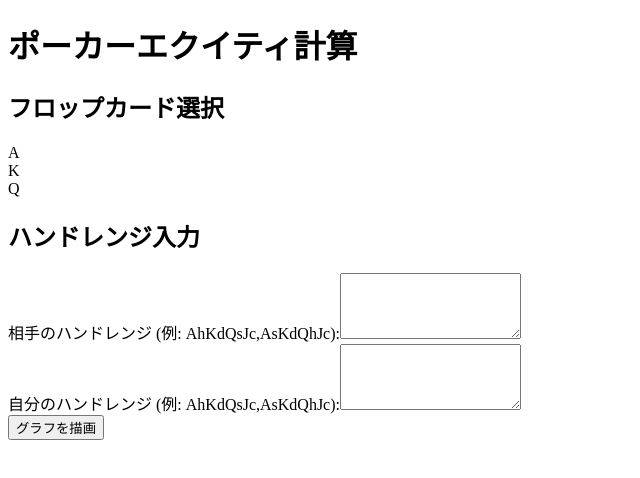
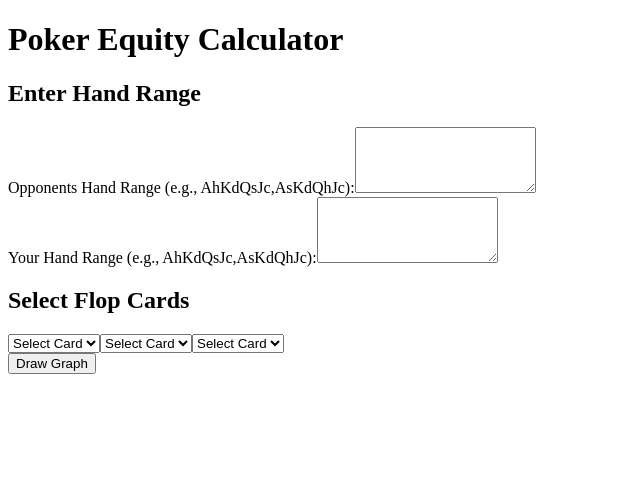
Before and after one commit to zawazawazawazawa/equity-distribution-app, a Next.js app in the folder frontend/: page / in a window 1280 px wide. Shown: the top 478 px of the page, without its empty margins (0-640 px from the left). Built offline with nearby package versions, Linux system fonts and the light colour scheme.

Commit message:
frontからflopを送信

```diff
--- a/frontend/app/page.tsx
+++ b/frontend/app/page.tsx
@@ -27,15 +27,73 @@ type ApiResponse =
   | Array<[string, number]>
   | { equity: Array<[string, number]> };
 
+type Card = {
+  rank: string;
+  suit: string;
+};
+
+const ranks = [
+  "A",
+  "K",
+  "Q",
+  "J",
+  "10",
+  "9",
+  "8",
+  "7",
+  "6",
+  "5",
+  "4",
+  "3",
+  "2",
+];
+const suits = ["h", "d", "c", "s"];
+
 export default function Home() {
-  const [selectedCard, setSelectedCard] = useState<string | null>(null);
-  const cards = ["A", "K", "Q"];
+  const [selectedCards, setSelectedCards] = useState<Card[]>([]);
   const [handRange, setHandRange] = useState("");
   const [opponentHandRange, setOpponentHandRange] = useState("");
   const [equityData, setEquityData] = useState<[string, number][]>([]);
+  const [validationError, setValidationError] = useState<string>("");
+
+  const getAvailableCards = (excludeCards: Card[]) => {
+    const availableCards: Card[] = [];
+    ranks.forEach((rank) => {
+      suits.forEach((suit) => {
+        if (
+          !excludeCards.some((card) => card.rank === rank && card.suit === suit)
+        ) {
+          availableCards.push({ rank, suit });
+        }
+      });
+    });
+    return availableCards;
+  };
+
+  const handleCardSelect = (
+    event: React.ChangeEvent<HTMLSelectElement>,
+    index: number
+  ) => {
+    const [rank, suit] = event.target.value.split("");
+    const newCard = { rank, suit };
+
+    setSelectedCards((prev) => {
+      const newCards = [...prev];
+      newCards[index] = newCard;
+      return newCards.slice(0, 3); // 最大3枚まで
+    });
+  };
 
   const handleSubmit = async (event: React.FormEvent) => {
     event.preventDefault();
+    setValidationError("");
+
+    // Validate flop cards
+    if (selectedCards.filter((card) => card).length !== 3) {
+      setValidationError("Please select all three flop cards");
+      return;
+    }
+
     try {
       const response = await fetch("http://localhost:8080/calculate-equity", {
         method: "POST",
@@ -45,6 +103,7 @@ export default function Home() {
         body: JSON.stringify({
           yourHands: handRange.toUpperCase(),
           opponentsHands: opponentHandRange.toUpperCase(),
+          flopCards: selectedCards.map((card) => `${card.rank}${card.suit}`),
         }),
       });
       const data: ApiResponse = await response.json();
@@ -96,33 +155,15 @@ export default function Home() {
   return (
     <div className="min-h-screen p-8">
       <main className="flex flex-col items-center gap-8">
-        <h1 className="text-2xl font-bold">ポーカーエクイティ計算</h1>
+        <h1 className="text-2xl font-bold">Poker Equity Calculator</h1>
 
-        {/* カード選択セクション */}
-        <section>
-          <h2 className="text-xl mb-4">フロップカード選択</h2>
-          <div className="flex gap-4">
-            {cards.map((card) => (
-              <Card
-                key={card}
-                value={card}
-                isSelected={selectedCard === card}
-                onClick={() => setSelectedCard(card)}
-              />
-            ))}
-          </div>
-          {selectedCard && (
-            <p className="mt-4">選択されたカード: {selectedCard}</p>
-          )}
-        </section>
-
-        {/* エクイティ計算フォーム */}
+        {/* Equity Calculation Form */}
         <section className="w-full max-w-2xl">
-          <h2 className="text-xl mb-4">ハンドレンジ入力</h2>
+          <h2 className="text-xl mb-4">Enter Hand Range</h2>
           <form onSubmit={handleSubmit} className="flex flex-col gap-4">
             <div className="flex flex-col">
               <label htmlFor="opponentHandRange">
-                相手のハンドレンジ (例: AhKdQsJc,AsKdQhJc):
+                Opponents Hand Range (e.g., AhKdQsJc,AsKdQhJc):
               </label>
               <textarea
                 id="opponentHandRange"
@@ -134,7 +175,7 @@ export default function Home() {
             </div>
             <div className="flex flex-col">
               <label htmlFor="handRange">
-                自分のハンドレンジ (例: AhKdQsJc,AsKdQhJc):
+                Your Hand Range (e.g., AhKdQsJc,AsKdQhJc):
               </label>
               <textarea
                 id="handRange"
@@ -144,19 +185,62 @@ export default function Home() {
                 className="border p-2 rounded"
               />
             </div>
+
+            {/* Card Selection Section */}
+            <section>
+              <h2 className="text-xl mb-4">Select Flop Cards</h2>
+              <div className="flex gap-4">
+                {[0, 1, 2].map((index) => (
+                  <select
+                    key={index}
+                    className="p-2 border rounded"
+                    value={
+                      selectedCards[index]
+                        ? `${selectedCards[index].rank}${selectedCards[index].suit}`
+                        : ""
+                    }
+                    onChange={(e) => handleCardSelect(e, index)}
+                  >
+                    <option value="">Select Card</option>
+                    {getAvailableCards(
+                      selectedCards.filter((_, i) => i !== index)
+                    ).map((card) => (
+                      <option
+                        key={`${card.rank}${card.suit}`}
+                        value={`${card.rank}${card.suit}`}
+                      >
+                        {card.rank}
+                        {card.suit}
+                      </option>
+                    ))}
+                  </select>
+                ))}
+              </div>
+              {validationError && (
+                <p className="text-red-500 mt-2">{validationError}</p>
+              )}
+              {selectedCards.length > 0 && (
+                <p className="mt-4">
+                  Selected Cards:{" "}
+                  {selectedCards
+                    .map((card) => `${card.rank}${card.suit}`)
+                    .join(", ")}
+                </p>
+              )}
+            </section>
             <button
               type="submit"
               className="bg-blue-500 text-white px-4 py-2 rounded hover:bg-blue-600"
             >
-              グラフを描画
+              Draw Graph
             </button>
           </form>
         </section>
 
-        {/* エクイティグラフ */}
+        {/* Equity Graph */}
         {equityData.length > 0 && (
           <section className="w-full max-w-2xl">
-            <h2 className="text-xl mb-4">エクイティ分布</h2>
+            <h2 className="text-xl mb-4">Equity Distribution</h2>
             <Line data={data} options={options} />
           </section>
         )}
```
